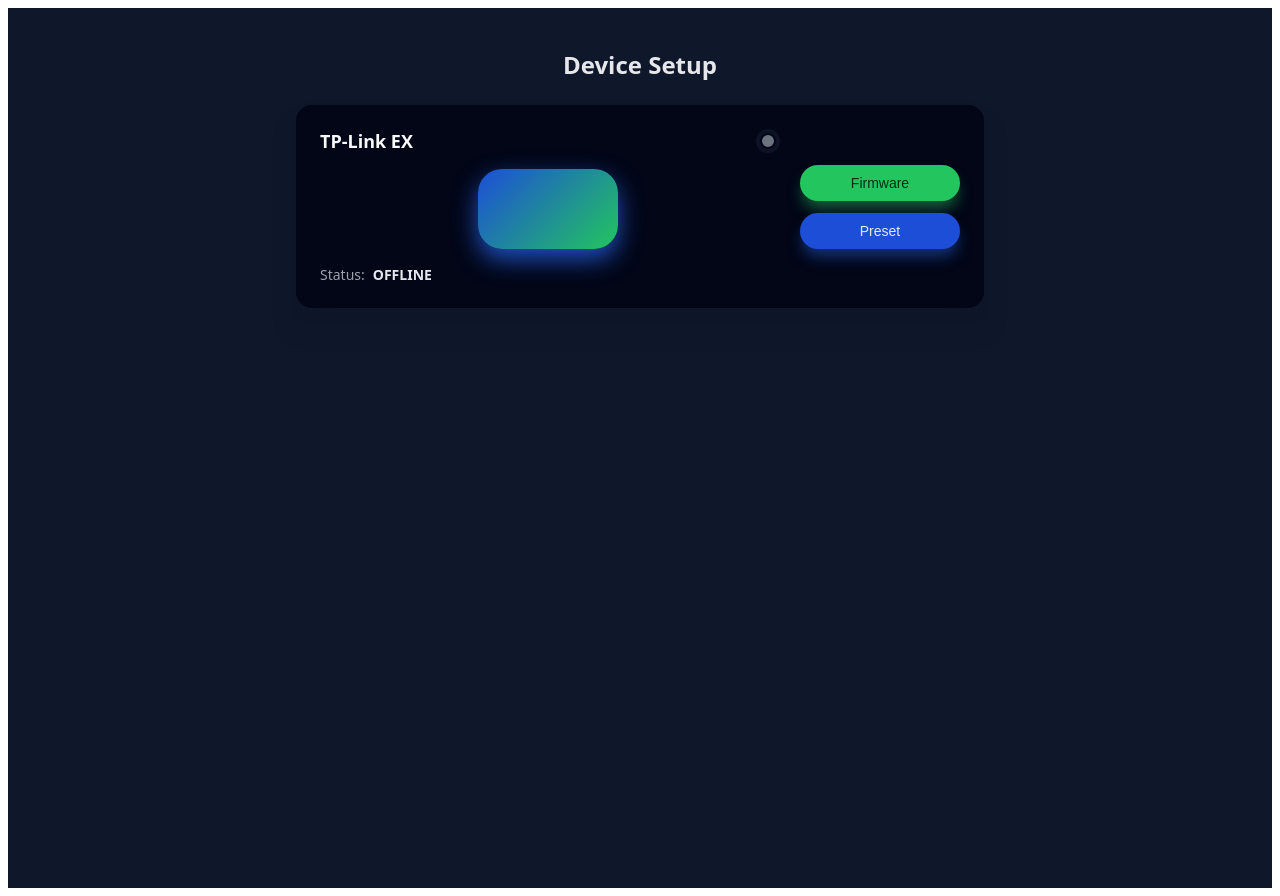
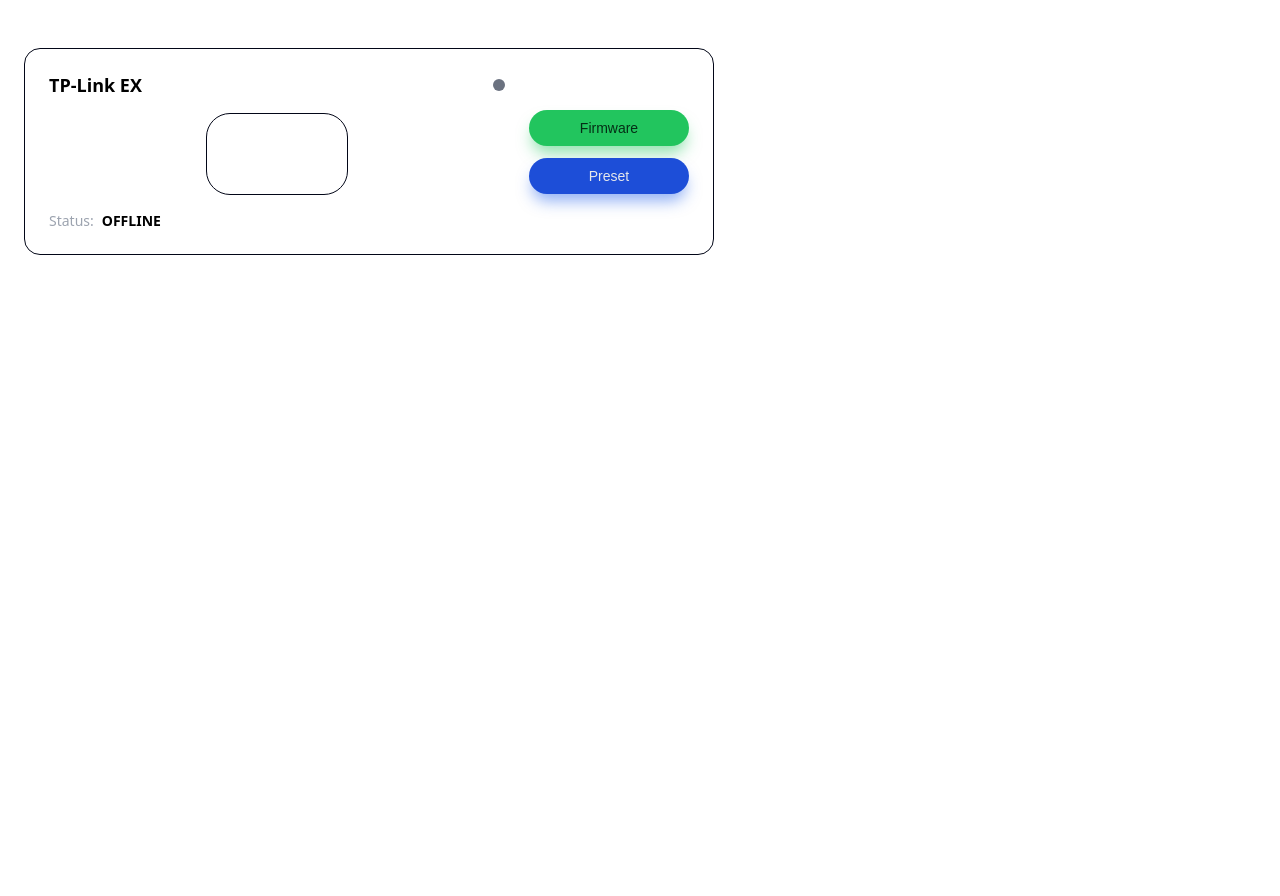
Before and after one commit to brenohabib/autouc, a Django app: page / in a window 1280 px wide. Run offline with Django 5.2, Linux system fonts and the light colour scheme.

Commit message:
- updated UI

```diff
--- a/autouc/web/__init__.py
+++ b/autouc/web/__init__.py
@@ -1,6 +1,4 @@
-import platform
-import subprocess
-
+import os
 from django.http import JsonResponse
 from django.shortcuts import render
 from django.views.decorators.http import require_GET, require_POST
@@ -12,12 +10,12 @@ DEVICE_IP = "192.168.0.1"
 
 
 def ping_device(ip: str) -> bool:
-    system = platform.system().lower()
-    count_param = "-n" if system == "windows" else "-c"
-    command = ["ping", count_param, "1", ip]
+    param = '-n' if os.name == 'nt' else '-c'
+    hostname = ip
     try:
-        result = subprocess.run(command, stdout=subprocess.DEVNULL, stderr=subprocess.DEVNULL)
-        return result.returncode == 0
+        response = os.system(f"ping {param} 1 {hostname}")
+        print(f"Ping {hostname} returned {response}")
+        return response == 0
     except Exception:
         return False
 
--- a/autouc/web/static/index.css
+++ b/autouc/web/static/index.css
@@ -2,19 +2,15 @@
     min-height: 100vh;
     margin: 0;
     padding: 40px 16px;
-    background: #0f172a;
-    color: #e5e7eb;
     font-family: system-ui, -apple-system, BlinkMacSystemFont, "Segoe UI", sans-serif;
     display: flex;
     flex-direction: column;
-    align-items: center;
 }
 
 .page-title {
     margin: 0 0 24px;
     font-size: 24px;
     font-weight: 600;
-    color: #e5e7eb;
 }
 
 .device-card {
@@ -24,10 +20,9 @@
     align-items: stretch;
     padding: 24px;
     border-radius: 16px;
-    background: #020617;
-    box-shadow: 0 20px 25px -5px rgba(15, 23, 42, 0.8), 0 10px 10px -5px rgba(15, 23, 42, 0.6);
     max-width: 640px;
     width: 100%;
+    border: 1px solid #020617;
 }
 
 .device-visual {
@@ -47,15 +42,13 @@
 .device-name {
     font-size: 18px;
     font-weight: 600;
-    color: #f9fafb;
 }
 
 .status-dot {
     width: 12px;
     height: 12px;
     border-radius: 999px;
-    border: 2px solid #020617;
-    box-shadow: 0 0 0 4px rgba(15, 23, 42, 0.8);
+
 }
 
 .status-online {
@@ -86,8 +79,7 @@
     width: 140px;
     height: 80px;
     border-radius: 24px;
-    background: linear-gradient(135deg, #1d4ed8, #22c55e);
-    box-shadow: 0 10px 25px rgba(37, 99, 235, 0.8);
+    border: 1px solid #020617;
 }
 
 .device-footer {
--- a/autouc/web/templates/index.html
+++ b/autouc/web/templates/index.html
@@ -9,7 +9,6 @@
 </head>
 <body>
     <div class="page">
-        <h1 class="page-title">Device Setup</h1>
         <div class="device-card">
             <div class="device-visual">
                 <div class="device-header">
@@ -17,7 +16,8 @@
                     <span id="device-status-dot" class="status-dot status-offline"></span>
                 </div>
                 <div class="device-body">
-                    <div class="device-shape"></div>
+                    <div class="device-shape">
+                    </div>
                 </div>
                 <div class="device-footer">
                     <span class="status-label">Status:</span>
```
